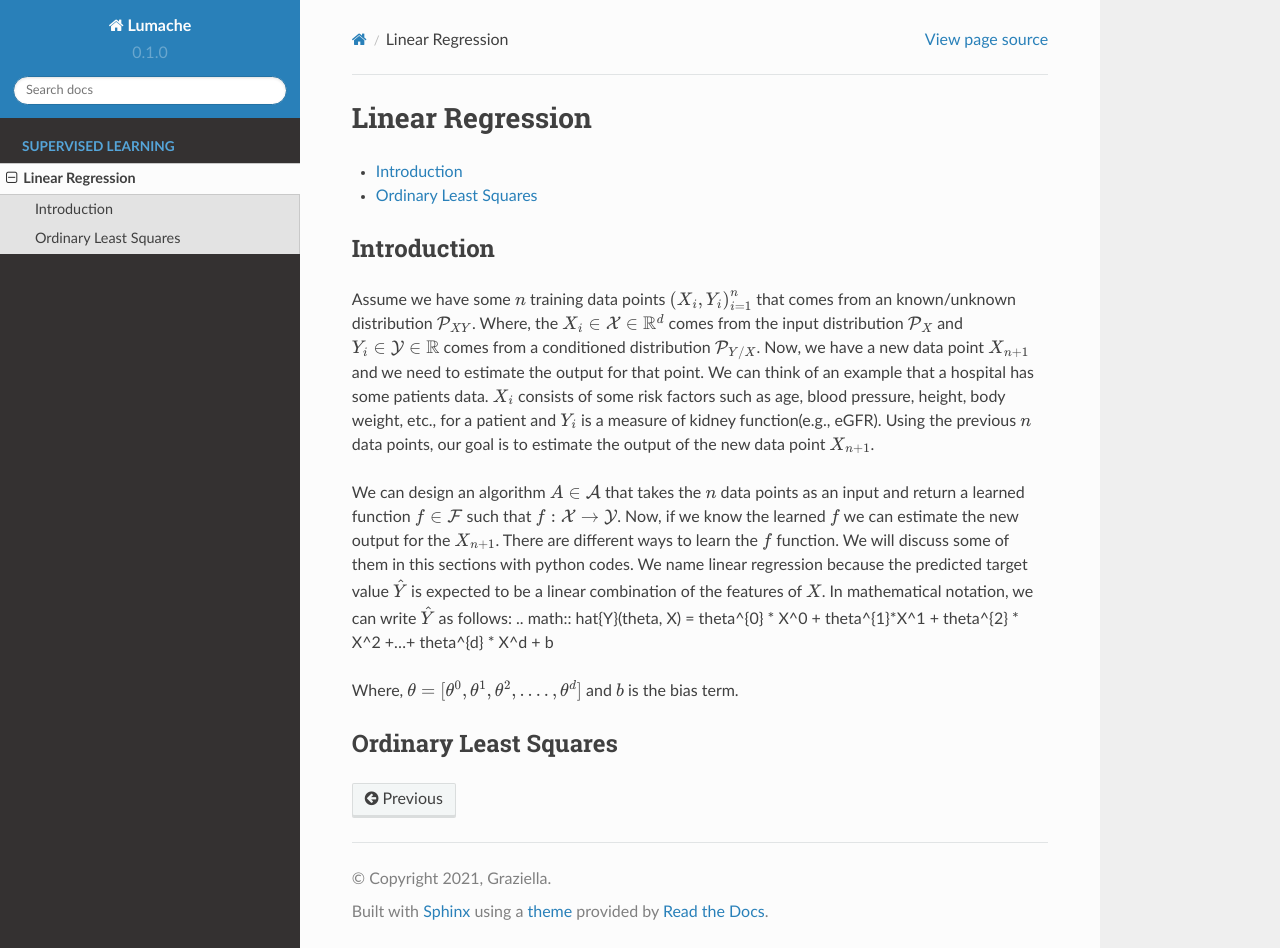
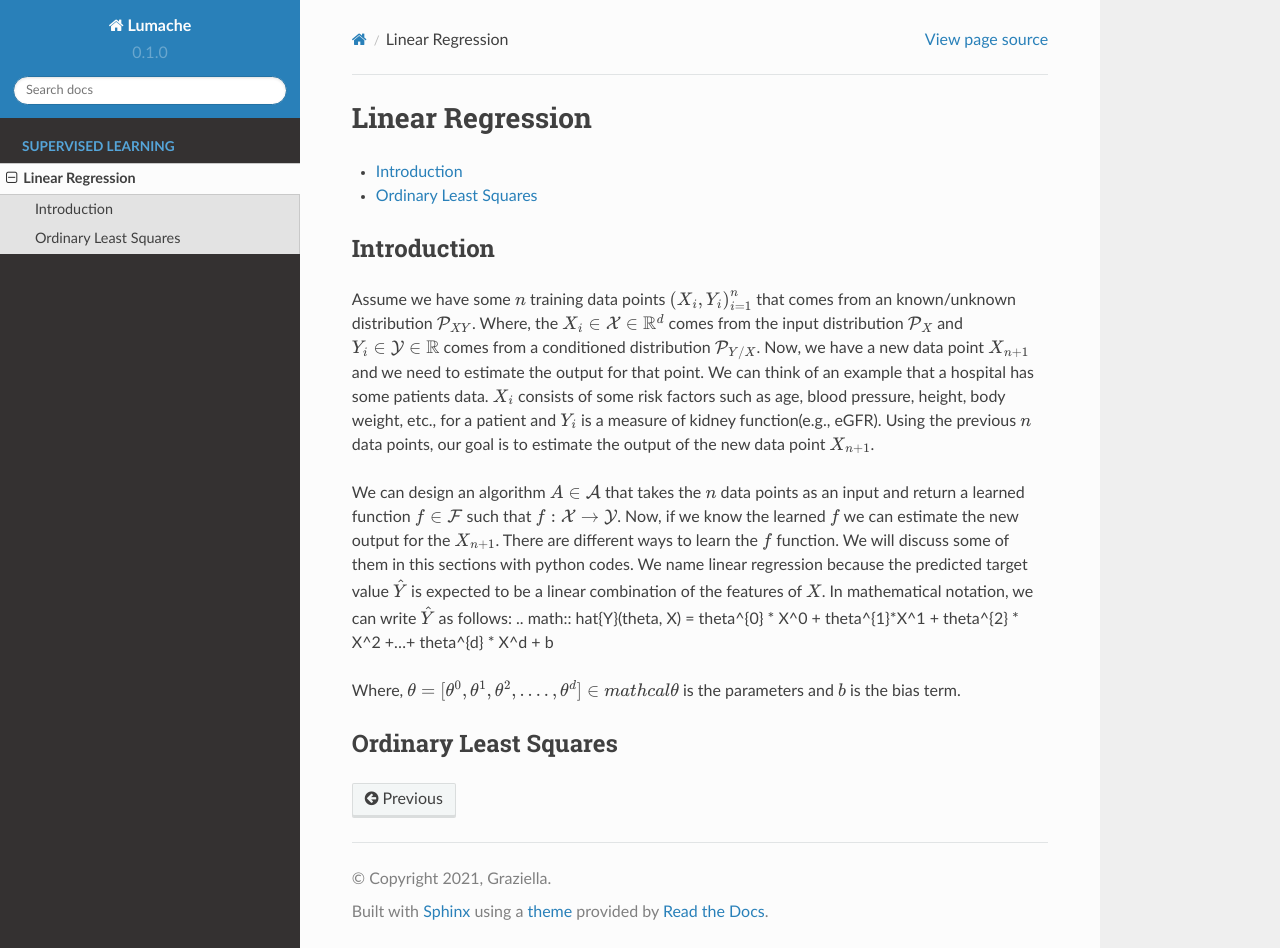
Before and after one commit to ghoshsubh/ML-project, a Sphinx documentation site: the page built from docs/source/Linear_regression.rst, in a window 1280 px wide and 948 px high. Built offline with Sphinx 7.4.7 and the Read the Docs theme 2.0.0, drawn with Linux system fonts in a browser that asks for light colours.

Commit message:
Update Linear_regression.rst

```diff
--- a/docs/source/Linear_regression.rst
+++ b/docs/source/Linear_regression.rst
@@ -23,7 +23,7 @@ expected to be a linear combination of the features of :math:`X`. In mathematica
 .. math::
 \hat{Y}(\theta, X) = \theta^{0} * X^0 + \theta^{1}*X^1 + \theta^{2} * X^2 +...+ \theta^{d} * X^d + b
 
-Where, :math:`\theta = [\theta^0, \theta^1, \theta^2, ...., \theta^d]` and :math:`b` is the bias term.
+Where, :math:`\theta = [\theta^0, \theta^1, \theta^2, ...., \theta^d] \in mathcal{\theta}` is the parameters  and :math:`b` is the bias term.
 
 Ordinary Least Squares
 ======================
```
